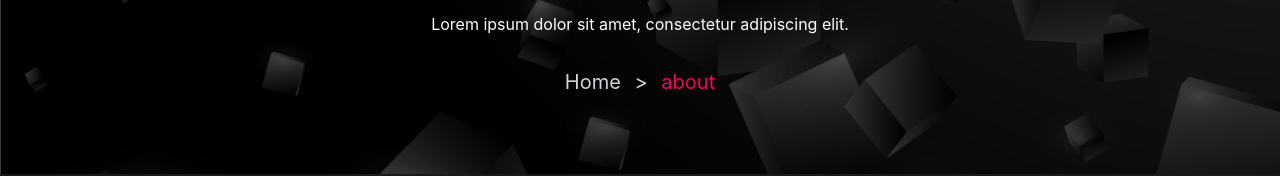
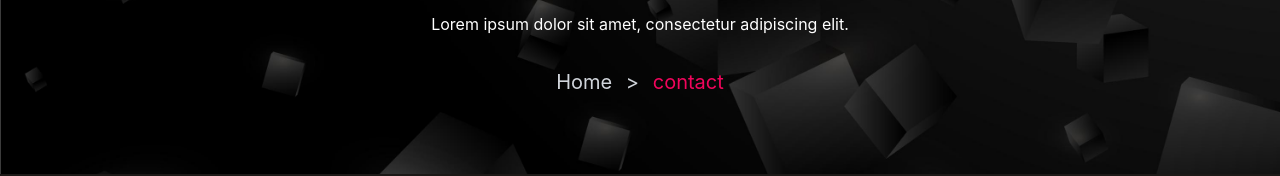
Before and after one commit to mmesomasaint/crypto-templates, a Next.js app: page /templates/cryptex/contact in a window 1280 px wide. Shown: the part 306-482 px from the top of the page. Built offline with nearby package versions, Linux system fonts and the light colour scheme.

Commit message:
Fix: Edit breadcrumb from about to contact

```diff
--- a/pages/templates/cryptex/contact.js
+++ b/pages/templates/cryptex/contact.js
@@ -105,7 +105,7 @@ export default function Home() {
                       &gt;{' '}
                     </span>
                     <span className='text-primary font-normal text-lg md:text-xl'>
-                      about
+                      contact
                     </span>
                   </div>
                 </div>
```
